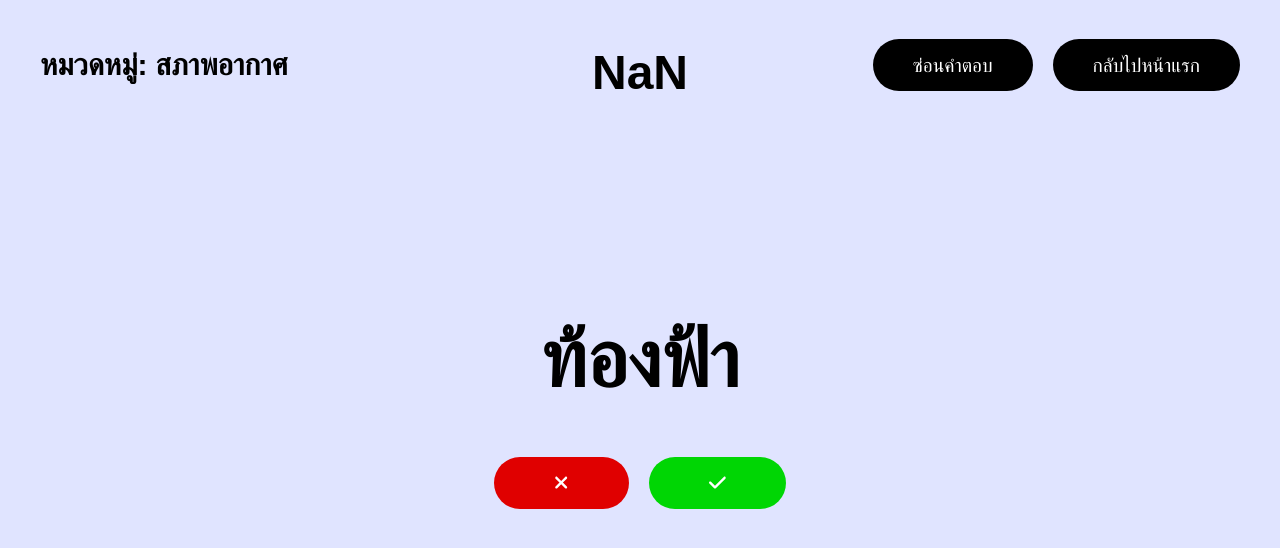
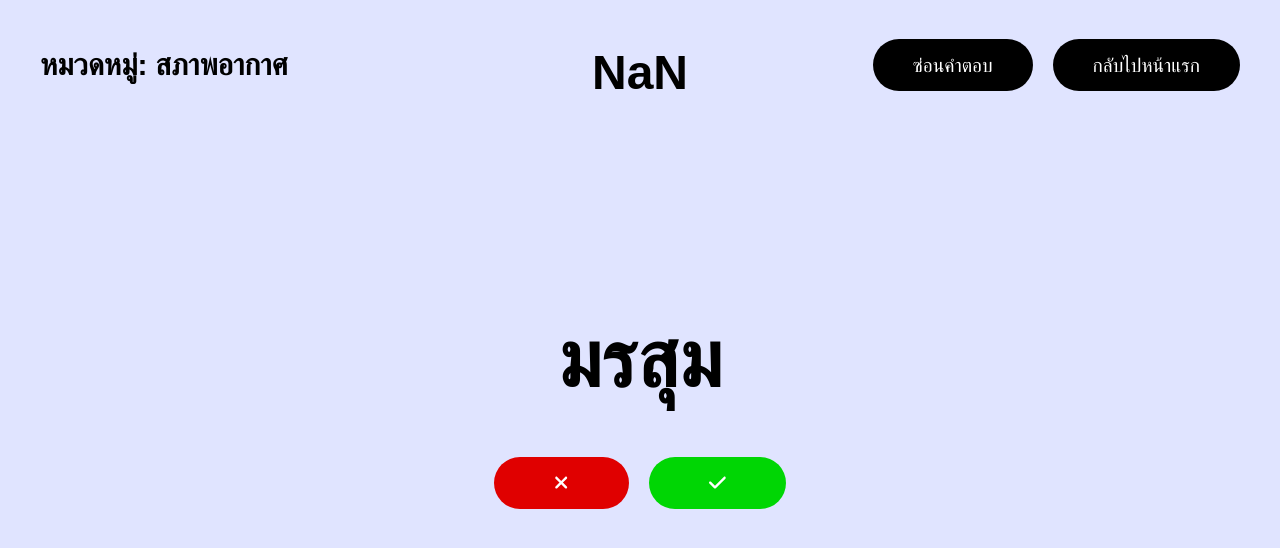
Before and after one commit to suttirakcha/lets-guess, a React (Create React App) app: page /th/weather in a window 1280 px wide. Shown: the top 548 px of the page. Built offline with nearby package versions, Linux system fonts and the light colour scheme; a web font is replaced by a local one.

Commit message:
Commit Codes

```diff
--- a/src/th/categories/household-items.js
+++ b/src/th/categories/household-items.js
@@ -3,6 +3,6 @@ import "../../App.scss";
 import QuestionsTh from "../components/questions";
 
 export default function HouseholdItemsTh(){
-  const words = ["ไม้กวาด","เก้าอี้","โต๊ะ","ไม้แขวนเสื้อ","ตู้เสื้อผ้า","คอมพิวเตอร์","แก้วน้ำ","กุญแจ","เตียง","โซฟา","ผ้าม่าน","หน้าต่าง","โทรศัพท์","หวี","ไม้ถูพื้น","หมอน","ผ้าเช็ดตัว","ผ้าเช็ดหน้า","ผ้าห่ม","ฟองน้ำ","บันได","แปรงสีฟัน","ยาสีฟัน","สบู่","แชมพู","ทีวี","คอมพิวเตอร์","ลิ้นชัก","ตู้เก็บของ","ประตู","พรม","พรมเช็ดเท้า","ผ้าปูที่นอน","กระจก","ตะเกียง","พัดลม","นาฬิกา","ผ้าขนหนู","อ่างล้างหน้า","อ่างอาบน้ำ","รูปภาพ","รีโมต","หนังสือ","สมุด","กระเป๋า","สายชาร์จ","หูฟัง","แบตเตอรี่","ทิชชู่","กระดาษ","มีดโกน","แอร์","ราวตากผ้า","ไม้หนีบผ้า","ที่หนีบผม","ไดร์เป่าผม","ครีมอาบน้ำ","โคมไฟ","ขวด","ชั้นวางของ","ปฏิทิน","ผงซักฟอก","น้ำยาล้างห้องน้ำ","น้ำยาล้างจาน","เครื่องชั่งน้ำหนัก","เครื่องซักผ้า","เตารีด","แฟ้ม","ดินสอ","ปากกา","ไฟฉาย","ไม้บรรทัด","ยางลบ"];
+  const words = ["ไม้กวาด","เก้าอี้","โต๊ะ","ไม้แขวนเสื้อ","ตู้เสื้อผ้า","คอมพิวเตอร์","แก้วน้ำ","กุญแจ","เตียง","โซฟา","ผ้าม่าน","หน้าต่าง","โทรศัพท์","หวี","ไม้ถูพื้น","หมอน","ผ้าเช็ดตัว","ผ้าเช็ดหน้า","ผ้าห่ม","ฟองน้ำ","บันได","แปรงสีฟัน","ยาสีฟัน","สบู่","แชมพู","ทีวี","คอมพิวเตอร์","ลิ้นชัก","ตู้เก็บของ","ประตู","พรม","พรมเช็ดเท้า","ผ้าปูที่นอน","กระจก","ตะเกียง","พัดลม","นาฬิกา","ผ้าขนหนู","อ่างล้างหน้า","อ่างอาบน้ำ","รูปภาพ","รีโมต","หนังสือ","สมุด","กระเป๋า","สายชาร์จ","หูฟัง","แบตเตอรี่","ทิชชู่","กระดาษ","มีดโกน","แอร์","ราวตากผ้า","ไม้หนีบผ้า","ที่หนีบผม","ไดร์เป่าผม","ครีมอาบน้ำ","โคมไฟ","ขวด","ชั้นวางของ","ปฏิทิน","ผงซักฟอก","น้ำยาล้างห้องน้ำ","น้ำยาล้างจาน","เครื่องชั่งน้ำหนัก","เครื่องซักผ้า","เตารีด","แฟ้ม","ดินสอ","ปากกา","ไฟฉาย","ไม้บรรทัด","ยางลบ","ยางรัดของ"];
   return (<QuestionsTh answers={words} category="ของใช้ในบ้าน" redirect="/th/household-items"/>)
 }
--- a/src/th/categories/weather.js
+++ b/src/th/categories/weather.js
@@ -3,6 +3,6 @@ import "../../App.scss";
 import QuestionsTh from "../components/questions";
 
 export default function WeatherTh(){
-  const words = ["แดดออก","เมฆ","พายุ","ฝนตก","ลมแรง","อากาศร้อน","หิมะตก","อากาศหนาว","ไต้ฝุ่น","หมอก","ฝุ่น","พายุฝนฟ้าคะนอง","ลูกเห็บ","ฟ้าหลัว","เฮอริเคน","ไซโคลน","อบอุ่น","ฝนปรอย","ฝนตกหนัก","ท้องฟ้าแจ่มใส","ท้องฟ้า","มรสุม","ทอร์นาโด","น้ำท่วม","น้ำท่วมฉับพลัน","น้ำป่าไหลหลาก","พายุฤดูร้อน","ลม","อุณหภูมิ","อากาศเย็น","องศาเซลเซียส","องศาฟาเรนไฮต์","อากาศชื้น","หยาดน้ำฟ้า","ฤดูกาล","ดีเปรสชัน","ฤดูร้อน","ฤดูหนาว","ฤดูใบไม้ผลิ","ฤดูใบไม้ร่วง","ฤดูฝน","ฤดูแล้ง","แห้งแล้ง","อากาศ","ภูมิอากาศ","ควัน"];
+  const words = ["แดดออก","เมฆ","พายุ","ฝนตก","ลมแรง","อากาศร้อน","หิมะตก","อากาศหนาว","ไต้ฝุ่น","หมอก","ฝุ่น","พายุฝนฟ้าคะนอง","ลูกเห็บ","ฟ้าหลัว","เฮอริเคน","ไซโคลน","อบอุ่น","ฝนปรอย","ฝนตกหนัก","ท้องฟ้าแจ่มใส","ท้องฟ้า","มรสุม","ทอร์นาโด","น้ำท่วม","น้ำท่วมฉับพลัน","น้ำป่าไหลหลาก","พายุฤดูร้อน","ลม","อุณหภูมิ","อากาศเย็น","องศาเซลเซียส","องศาฟาเรนไฮต์","อากาศชื้น","หยาดน้ำฟ้า","ฤดูกาล","ดีเปรสชัน","ฤดูร้อน","ฤดูหนาว","ฤดูใบไม้ผลิ","ฤดูใบไม้ร่วง","ฤดูฝน","ฤดูแล้ง","แห้งแล้ง","อากาศ","ภูมิอากาศ","ควัน","มีเมฆบางส่วน","มีเมฆมาก","พายุหิมะ"];
   return (<QuestionsTh answers={words} category="สภาพอากาศ" redirect="/th/weather"/>)
 }
```
